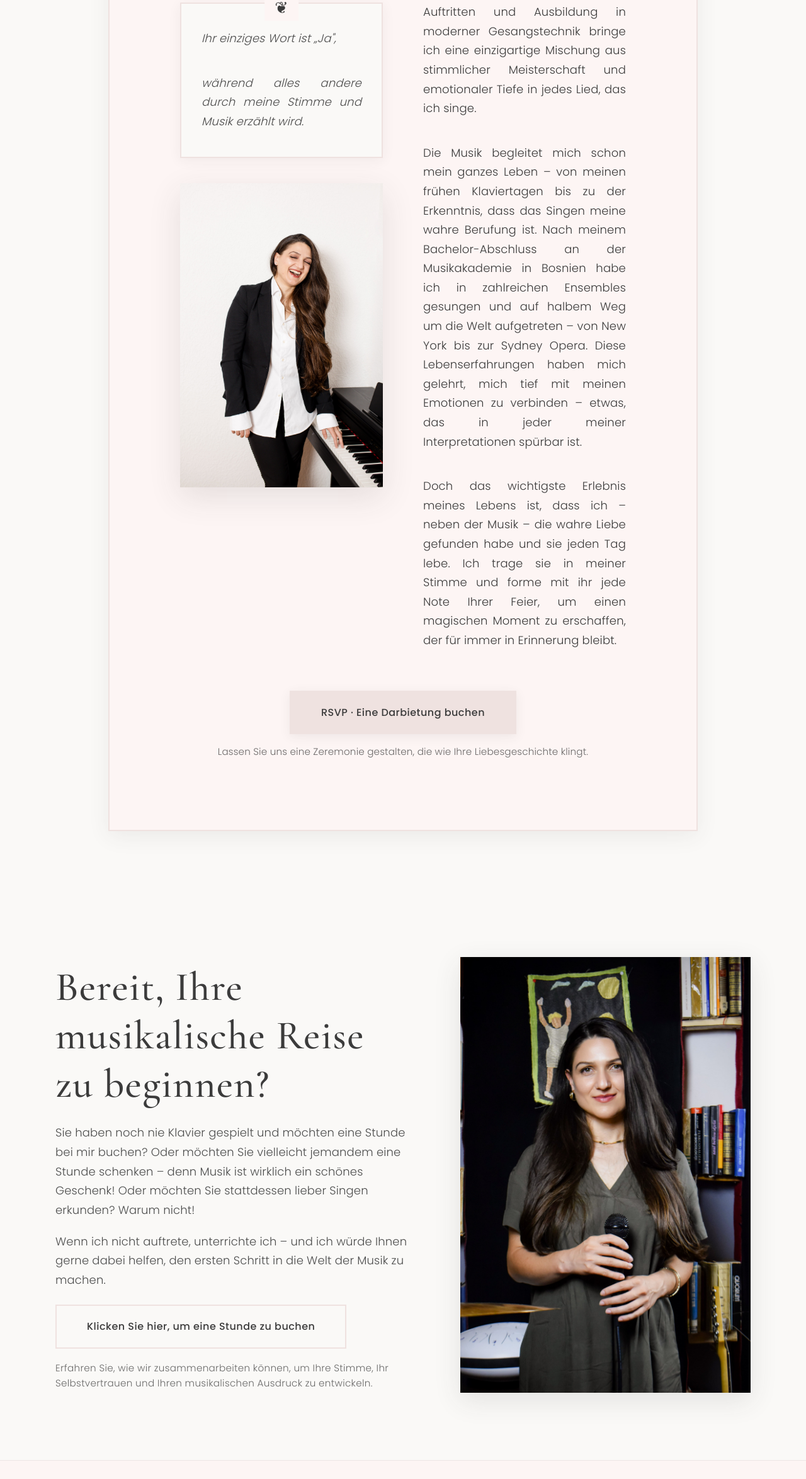
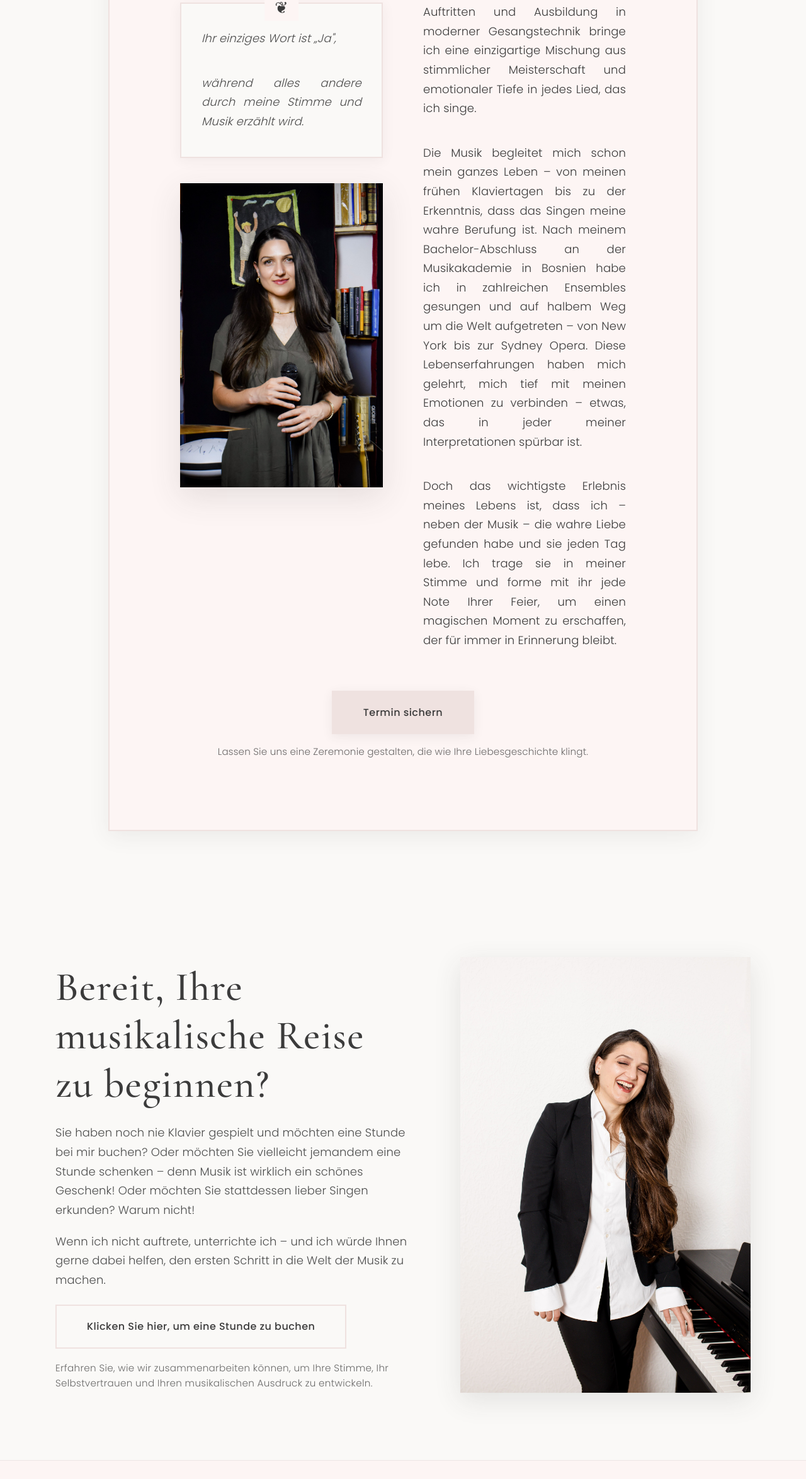
Before and after one commit to i-rad/singer-portfolio, a website: page index.html in a window 1280 px wide. Shown: the part 1645-3994 px from the top of the page at 63% size. Drawn offline with nearby package versions, Linux system fonts and the light colour scheme; a web font is replaced by a local one.

Commit message:
Update image sources in index.html for consistency, modify call-to-action button text in multiple languages, and enhance responsive design with new logo font size in CSS.

```diff
--- a/assets/css/responsive.css
+++ b/assets/css/responsive.css
@@ -6,6 +6,10 @@
 @media (max-width: 800px) {
   .navbar {
     padding: 0.7rem 1rem;
+  }
+
+  .navbar .logo {
+    font-size: 1.85rem;
   }
 
   /* Overlay for mobile menu */
--- a/assets/locales/de.json
+++ b/assets/locales/de.json
@@ -53,7 +53,7 @@
                 "paragraph4": "Doch das wichtigste Erlebnis meines Lebens ist, dass ich – neben der Musik – die wahre Liebe gefunden habe und sie jeden Tag lebe.\nIch trage sie in meiner Stimme und forme mit ihr jede Note Ihrer Feier, um einen magischen Moment zu erschaffen, der für immer in Erinnerung bleibt."
             },
             "cta": {
-                "button": "RSVP · Eine Darbietung buchen",
+                "button": "Termin sichern",
                 "note": "Lassen Sie uns eine Zeremonie gestalten, die wie Ihre Liebesgeschichte klingt."
             }
         }
--- a/assets/locales/en.json
+++ b/assets/locales/en.json
@@ -53,7 +53,7 @@
                 "paragraph4": "But the most important experience of my life is that, besides music, I have found true love and continue to live it every day.\nI carry it in my voice and use it to shape every note of your celebration, creating a moment to be cherished forever."
             },
             "cta": {
-                "button": "RSVP · Book a performance",
+                "button": "Book a performance",
                 "note": "Let's craft a ceremony that sounds like your love story."
             }
         }
--- a/index.html
+++ b/index.html
@@ -61,7 +61,7 @@
                   expressed through my voice and music.</p>
               </div>
               <div class="about-image">
-                <img src="./images/1.jpg" alt="Petra Jež - Singer" loading="lazy" decoding="async">
+                <img src="./images/image00001.jpeg" alt="Petra Jež - Singer" loading="lazy" decoding="async">
               </div>
             </div>
             <div class="about-text">
@@ -85,7 +85,7 @@
           </div>
           <div class="invitation-cta">
             <a href="mailto:petrinvokalniatelje@gmail.com" class="invitation-button"
-              data-i18n="about.invitation.cta.button">RSVP · Book a performance</a>
+              data-i18n="about.invitation.cta.button">Book a performance</a>
             <div class="invitation-note" data-i18n="about.invitation.cta.note">Let's craft a ceremony that sounds like
               your love story.</div>
           </div>
@@ -109,14 +109,14 @@
             When I'm not performing, I teach — and I'd love to help you take your first step into the world of music.
           </p>
           <div class="lessons-cta">
-            <a href="mailto:petrinvokalniatelje@gmail.com" class="gallery-button"
-              data-i18n="home.lessons.button">Click here to book a lesson</a>
+            <a href="mailto:petrinvokalniatelje@gmail.com" class="gallery-button" data-i18n="home.lessons.button">Click
+              here to book a lesson</a>
             <div class="lessons-subtext" data-i18n="home.lessons.subtext">Find out how we can work together to develop
               your voice, confidence, and musical expression.</div>
           </div>
         </div>
         <div class="lessons-image">
-          <img src="./images/image00001.jpeg" alt="Piano lessons and singing lessons" loading="lazy" decoding="async">
+          <img src="./images/1.jpg" alt="Piano lessons and singing lessons" loading="lazy" decoding="async">
         </div>
       </div>
     </div>
```
